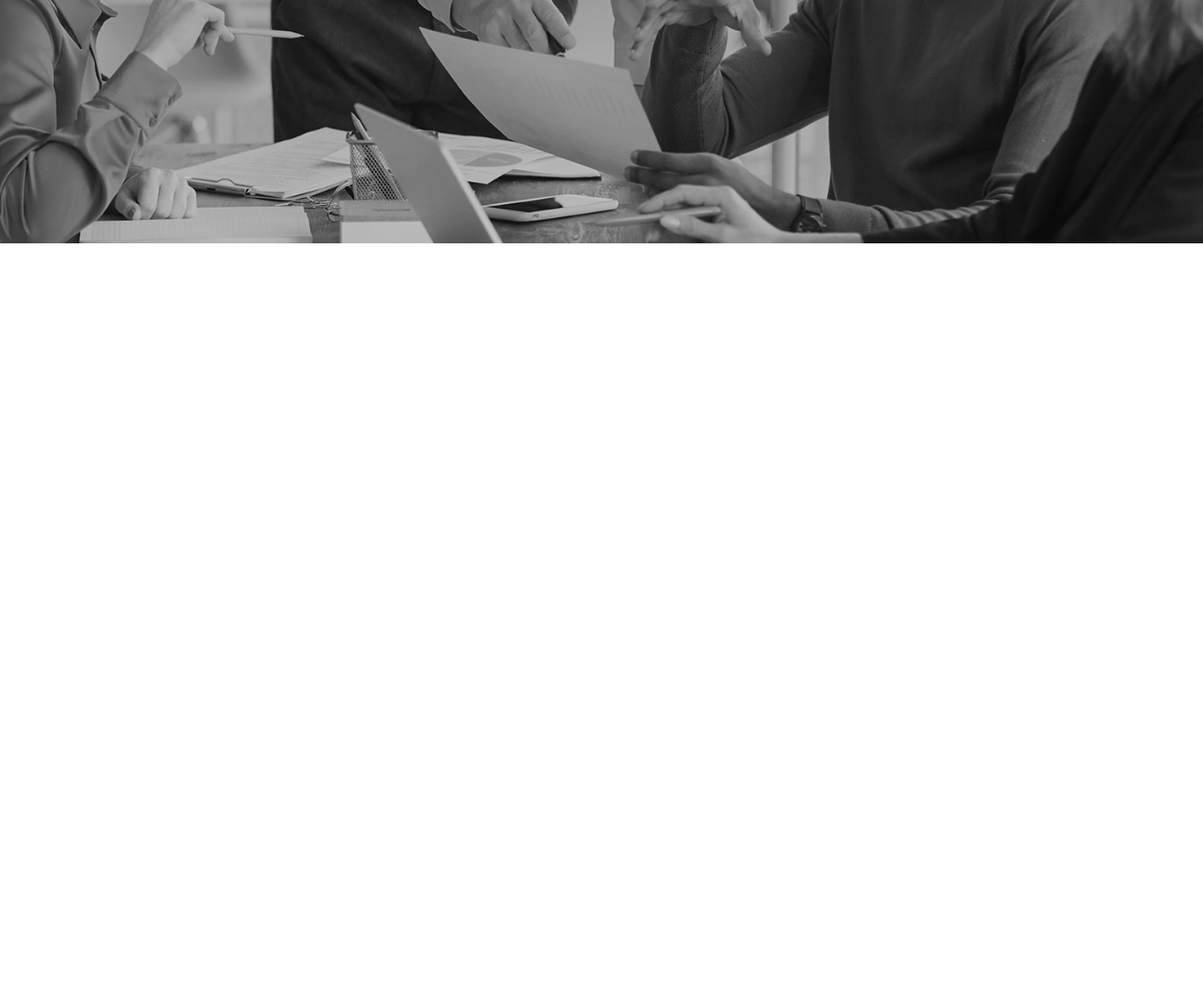
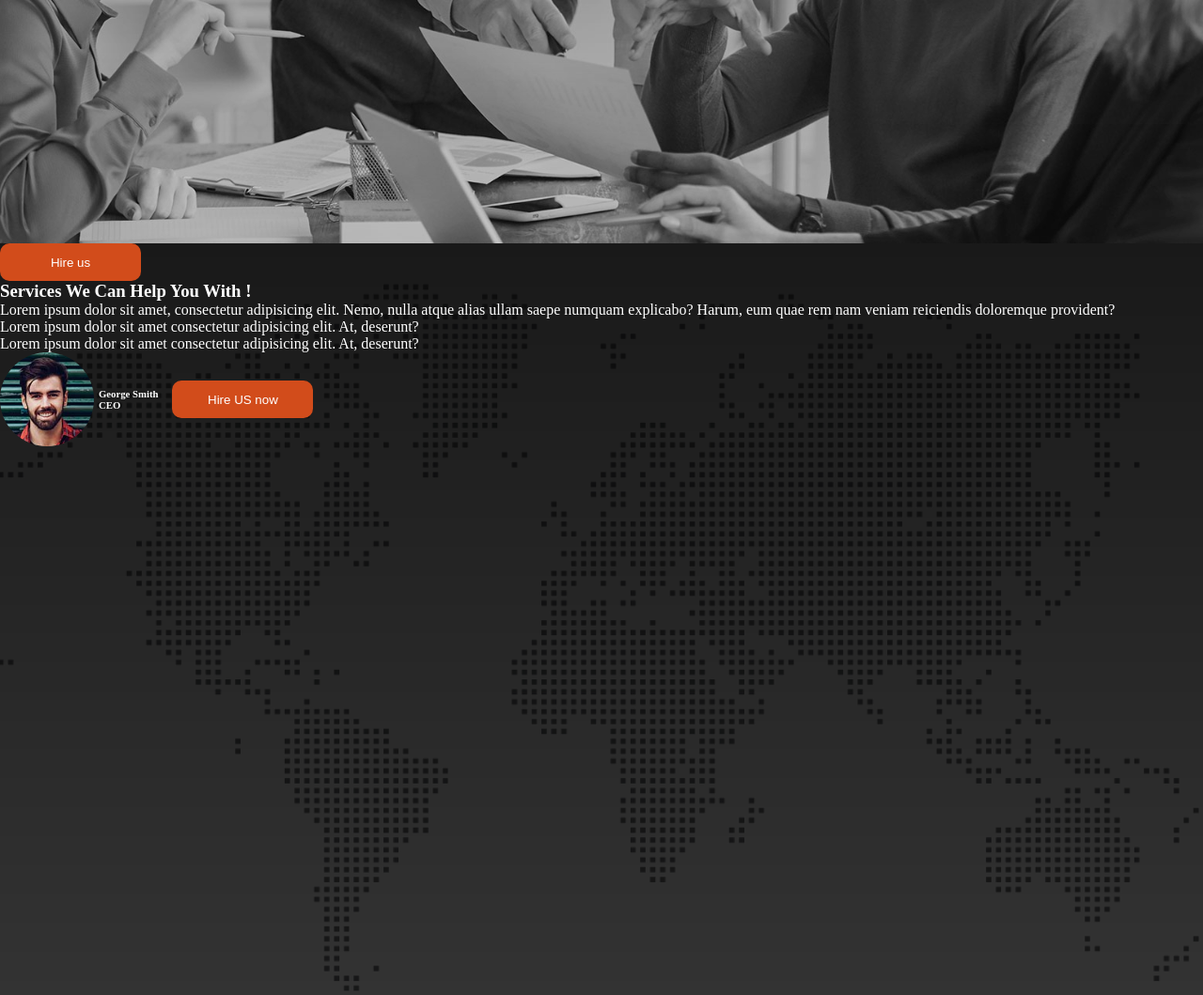
Before and after one commit to Saif-Rahman-801/Digital-agency, a plain HTML site: page index.html in a window 1280 px wide. Shown: the part 630-1689 px from the top of the page at 94% size. Before the commit the page ends 889 px from the top, so only its background shows below. Drawn offline with Linux system fonts and the light colour scheme.

Commit message:
author part

```diff
--- a/index.html
+++ b/index.html
@@ -25,12 +25,37 @@
           <h2 class="banner-content-title">Digital Agency You<br>
             Can Rely Upon !</h2>
           <p class="banner-content-description">Lorem ipsum dolor sit amet consectetur, adipisicing elit. Temporibus, accusantium!<br> Fugit numquam libero amet nostrum magnam aspernatur laborum voluptatum aut.</p>
-          <button>Discover me</button>
-          <button>Hire Us now</button>
+          <button class="btn-primary">Discover me</button>
+          <button class="btn-primary">Hire Us now</button>
         </div>
       </div>
     </header>
-    <main></main>
+    <main>
+        <!-- service section -->
+        <section>
+            <div class="service-container">
+                <div class="info">
+                    <button class="btn-primary">Hire us</button>
+                    <h3>Services We Can Help You With !</h3>
+                    <p>Lorem ipsum dolor sit amet, consectetur adipisicing elit. Nemo, nulla atque alias ullam saepe numquam explicabo? Harum, eum quae rem nam veniam reiciendis doloremque provident?</p>
+                    <ol>
+                        <li>Lorem ipsum dolor sit amet consectetur adipisicing elit. At, deserunt?</li>
+                        <li>Lorem ipsum dolor sit amet consectetur adipisicing elit. At, deserunt?</li>
+                    </ol>
+                    <div class="author-contact">
+                        <div class="author-info">
+                            <img class="author-img" src="./asset/image/author.jpg" alt="">
+                            <h6>George Smith <br>CEO</h6>
+                        </div>
+                        <button class="btn-primary">Hire US now</button>
+                    </div>
+                </div>
+                <div class="skills">
+
+                </div>
+            </div>
+        </section>
+    </main>
     <footer></footer>
   </body>
 </html>
--- a/styles/styles.css
+++ b/styles/styles.css
@@ -50,7 +50,7 @@ li a {
     margin: 20px;
 }
 
-.banner-container button{
+.btn-primary{
     height: 40px;
     width: 150px;
     background-color: rgb(210, 76, 27);
@@ -58,3 +58,30 @@ li a {
     color: white;
     border-radius: 10px;
 }
+
+/* Main section styles here */
+
+/* service section */
+.service-container{
+    height: 100vh;
+    background-image: url("../asset/image/footer-bg.png"), linear-gradient(rgba(0,0,0,0.9), rgba(0,0,0,0.8));
+    background-blend-mode: overlay;
+    background-repeat: no-repeat;
+    background-size: cover;
+    background-position: center;
+    color: white;
+}
+.author-img{
+    width: 100px;
+    border-radius: 50%;
+}
+.author-info{
+    display: flex;
+    gap: 5px;
+    align-items: center;
+}
+.author-contact{
+    display: flex;
+    gap: 15px;
+    align-items: center;
+}
```
